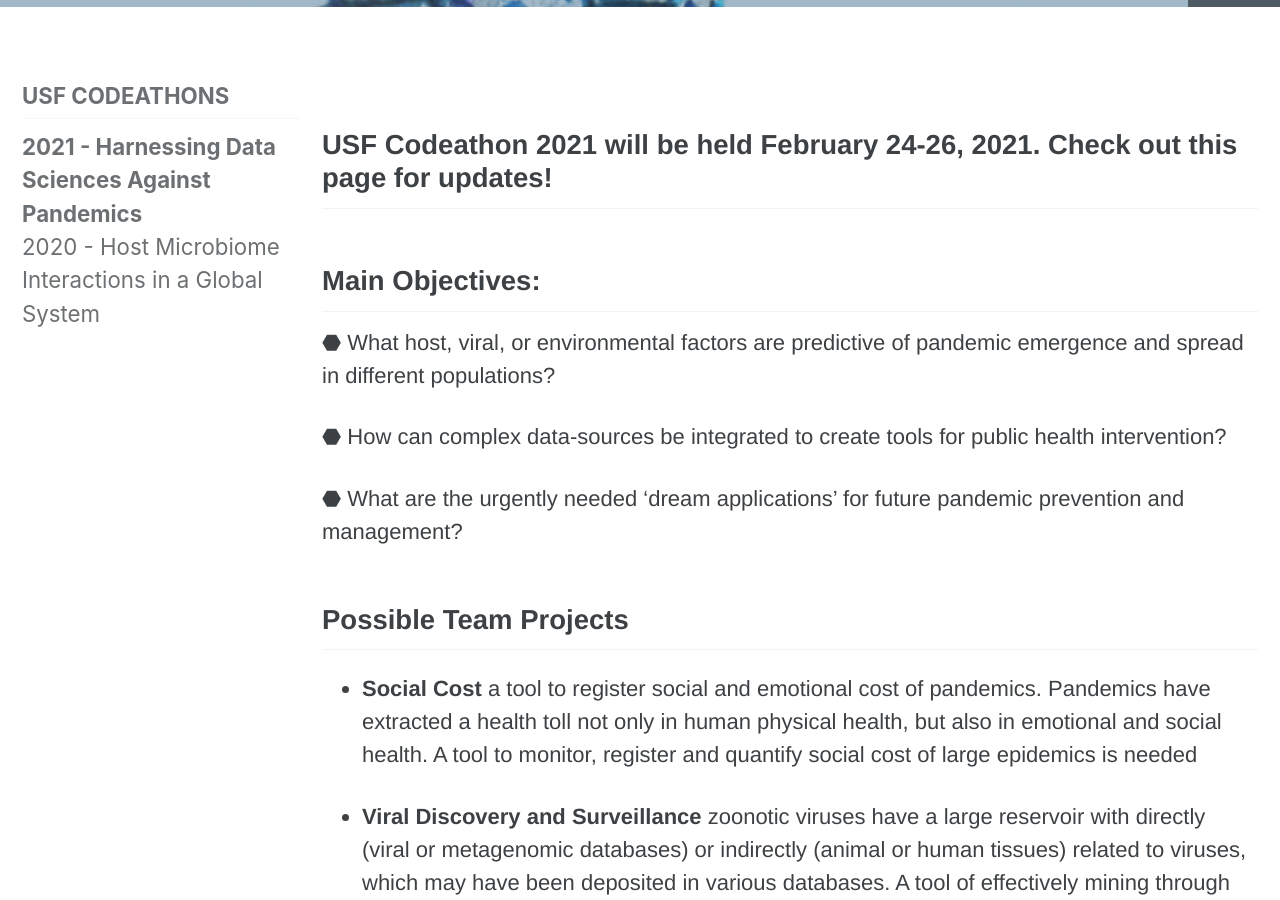
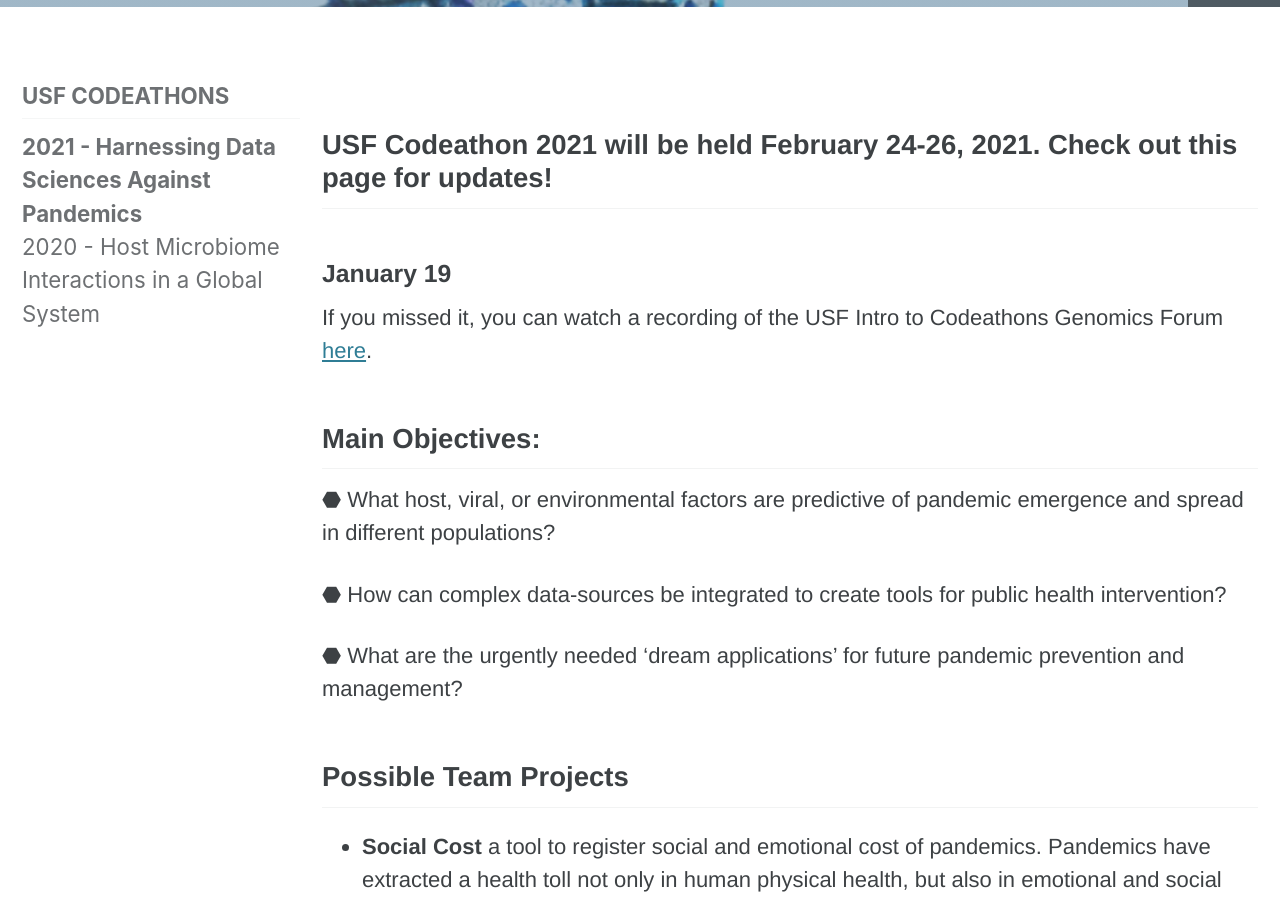
Before and after one commit to usfomicshub/usfomicshub.github.io, a Jekyll site: the page built from Codeathon/Codeathon2021/index.md, in a window 1280 px wide and 900 px high, scrolled down 463 px. Built offline with Jekyll 4.4.1, drawn with Linux system fonts in a browser that asks for light colours; cached includes are drawn as plain includes.

Commit message:
Update index.md

```diff
--- a/Codeathon/Codeathon2021/index.md
+++ b/Codeathon/Codeathon2021/index.md
@@ -16,6 +16,9 @@
 
 
 ## USF Codeathon 2021 will be held February 24-26, 2021. Check out this page for updates!
+
+### January 19
+If you missed it, you can watch a recording of the USF Intro to Codeathons Genomics Forum [here](#https://web.microsoftstream.com/video/3b8fb3f6-a89b-4f10-b2e1-3bc338acc076).
 
 ## Main Objectives:
 
```
